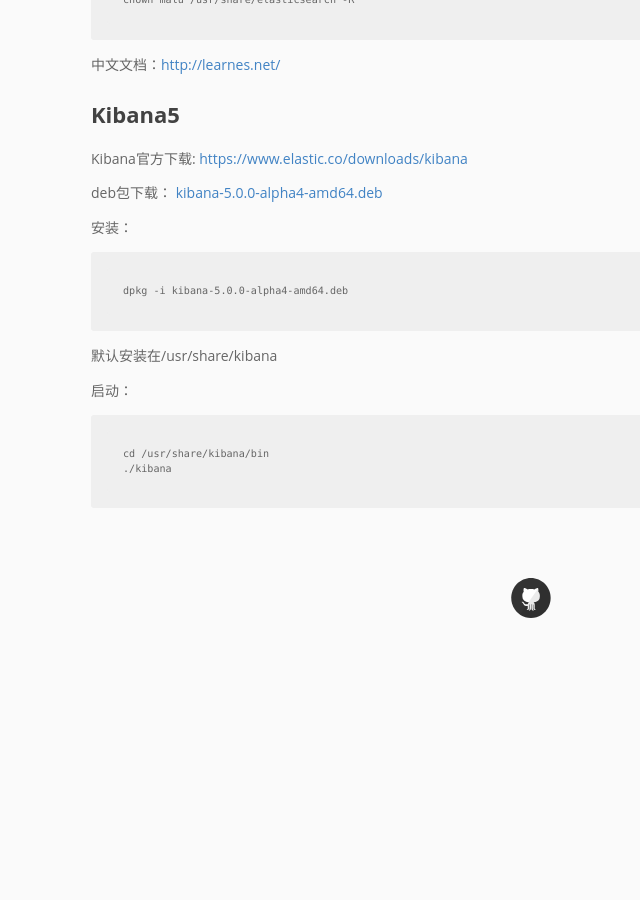
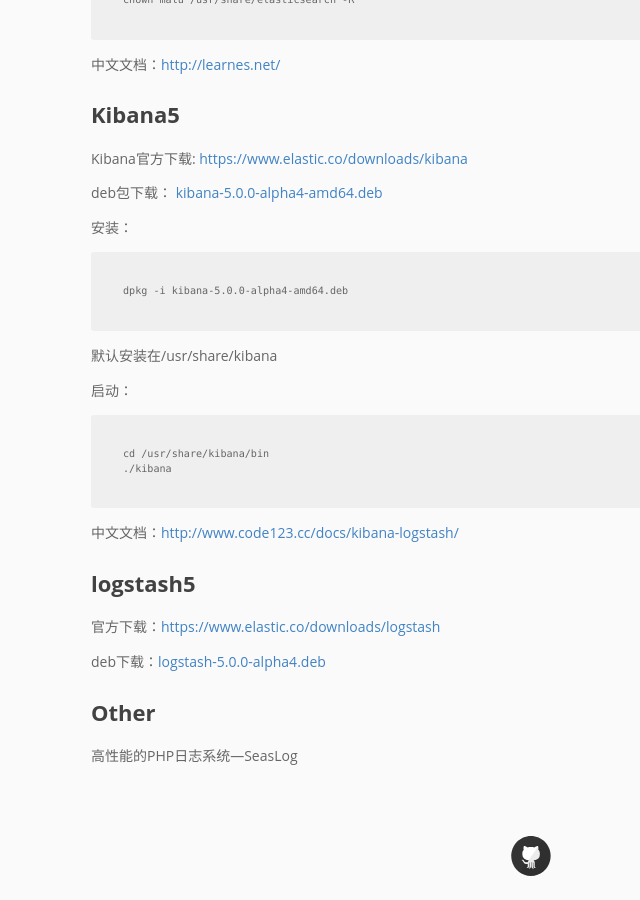
Before and after one commit to pingmalu/pingmalu.github.io, a Jekyll site: the page built from _posts/2016-07-07-构建ELK+Redis日志分析系统.md, in a window 1280 px wide and 900 px high, scrolled down 1933 px. Shown: the whole window, without its empty margins (109-749 px from the left). Built offline with Jekyll 4.4.1, drawn with Linux system fonts in a browser that asks for light colours; nearby versions of some CDN libraries; before the commit the page ends 2576 px from its top, so only the background shows below that.

Commit message:
'update'

```diff
--- a/_posts/2016-07-07-构建ELK+Redis日志分析系统.md
+++ b/_posts/2016-07-07-构建ELK+Redis日志分析系统.md
@@ -87,3 +87,20 @@
 
 	cd /usr/share/kibana/bin
 	./kibana
+
+中文文档：[http://www.code123.cc/docs/kibana-logstash/](http://www.code123.cc/docs/kibana-logstash/)
+
+# logstash5
+
+官方下载：[https://www.elastic.co/downloads/logstash](https://www.elastic.co/downloads/logstash)
+
+deb下载：[logstash-5.0.0-alpha4.deb](https://download.elastic.co/logstash/logstash/packages/debian/logstash-5.0.0-alpha4.deb)
+
+
+
+
+
+# Other
+
+
+高性能的PHP日志系统—SeasLog
```
Also changed, not shown: _posts/2016-04-29-scrapy爬虫框架.md (+4 -0 lines), _posts/2016-06-30-Nginx日常笔记.md (+5 -1 lines).
